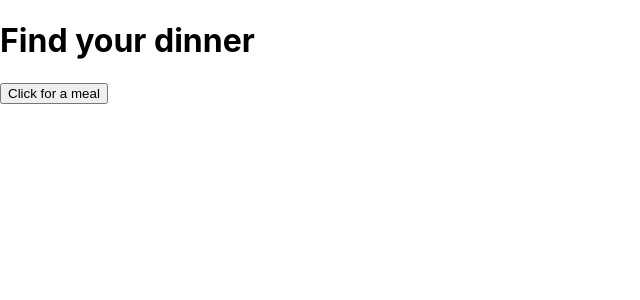
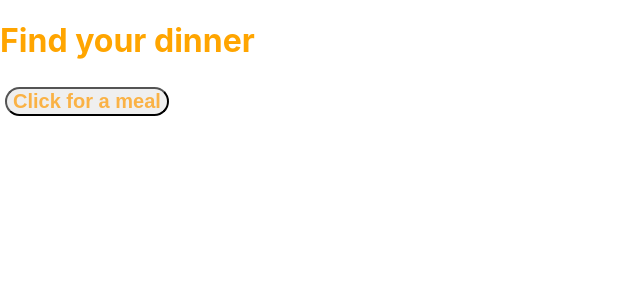
Before and after one commit to emilvictor/usefulweb, a React (Create React App) app: page / in a window 1280 px wide. Shown: the top 300 px of the page, without its empty margins (0-640 px from the left). Built offline with nearby package versions, Linux system fonts and the light colour scheme.

Commit message:
trying to make the API to work but only works sometimes

```diff
--- a/src/components/Button.js
+++ b/src/components/Button.js
@@ -1,13 +1,13 @@
 const Button = (props) => {
 
     function fetchMeals() {
-        fetch('https://www.themealdb.com/api/json/v1/1/search.php?f=a')
+        fetch('www.themealdb.com/api/json/v1/1/random.php')
         .then(res => res.json())
         .then(res => props.setMeals(res.meals))
     }
 
     return(
-        <button onClick = {fetchMeals} >Click for a meal</button>
+        <button className='btn' onClick = {fetchMeals} >Click for a meal</button>
 
     )
 }
--- a/src/components/Header.js
+++ b/src/components/Header.js
@@ -1,7 +1,7 @@
 const Header = () => {
     return (
         <header>
-           <h1>Find your dinner</h1>
+           <h1 style={{ color:'orange' }}>Find your dinner</h1>
         </header>
     )
 }
--- a/src/components/Meals.js
+++ b/src/components/Meals.js
@@ -2,11 +2,12 @@ import React from 'react'
 import SingleMeal from './SingleMeal'
 
 function Meals(props) {
+    console.log(props.meals);
     return (
         <div>
-            {props.meals.map(meal => {
-            <SingleMeal/>
-            })}
+            {props.meals.map((meal,idx) =>
+             <SingleMeal meal = {meal} key = {idx} />
+            )}
         </div>
     )
 }
--- a/src/components/SingleMeal.js
+++ b/src/components/SingleMeal.js
@@ -1,9 +1,16 @@
 import React from 'react'
 
-function SingleMeal() {
+function SingleMeal(props) {
+    const meal = props.meal
+    const ingredients = Object.keys(meal).filter(key=>key.includes('strIngredient'))
+    console.log(ingredients);
     return (
         <div>
-            SingleMeal
+            <h3>{meal.strMeal}</h3>
+           <img src={meal.strMealThumb} alt="food"/>
+           <div className="ingredients">
+               {ingredients.map(ingredient=><p>{meal[ingredient]}</p>)}
+                </div>
         </div>
     )
 }
--- a/src/index.css
+++ b/src/index.css
@@ -11,3 +11,14 @@ code {
   font-family: source-code-pro, Menlo, Monaco, Consolas, 'Courier New',
     monospace;
 }
+
+.btn {
+  display: inline-block;
+  color: rgb(250, 178, 69);
+  margin: 5px;
+  border-radius: 20px;
+  cursor: pointer;
+  font-size: 20px;
+  font-weight: 800;
+
+}
```
Also changed, not shown: public/index.html (+1 -22 lines), public/logo192.png (deleted), public/logo512.png (deleted).
